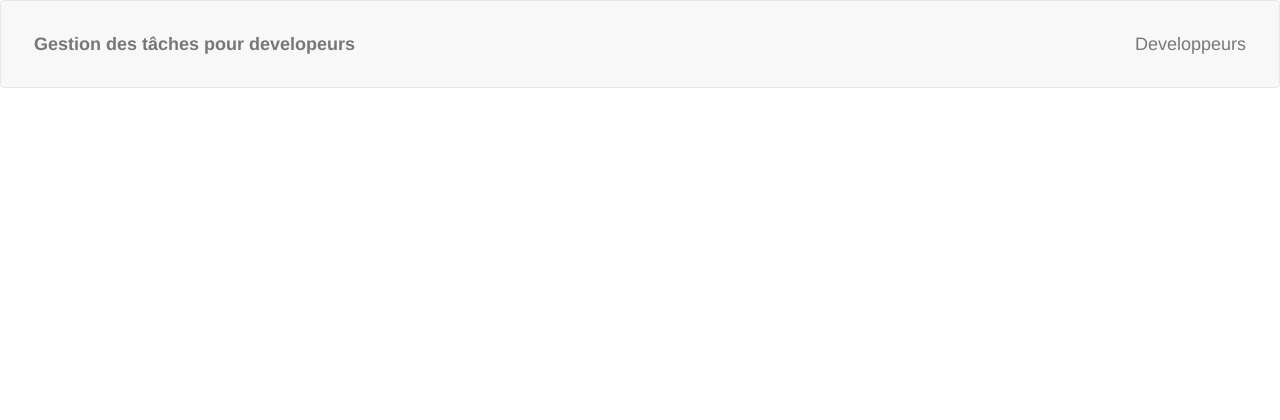
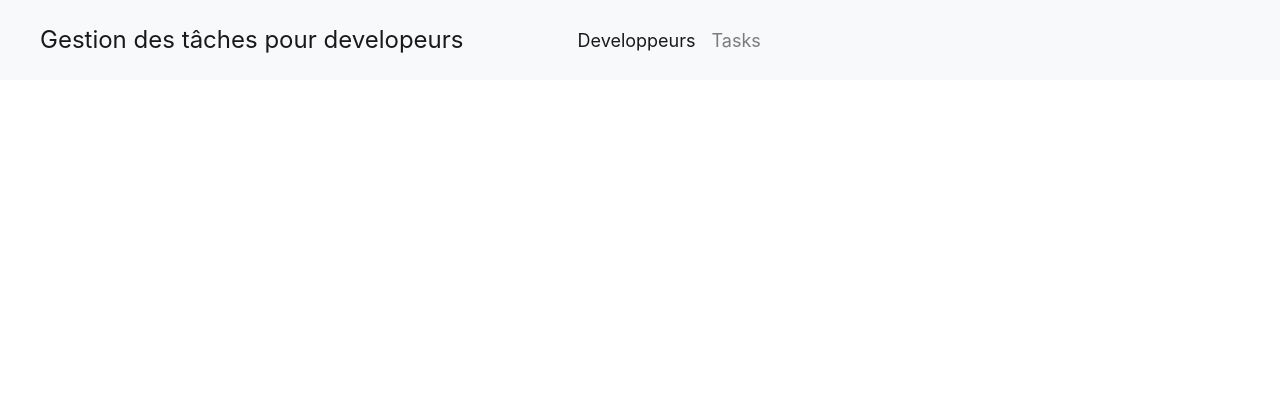
Before and after one commit to NicolasDhondt/DevelopersTasks, a Django app: template templates/_base.html in a window 1280 px wide. Shown: the top 420 px of the page. Before the commit the page ends 88 px from the top, so only its background shows below. Run offline with Django 3.2, Linux system fonts and the light colour scheme; the template is opened without the code that fills it, so the values that code supplies are empty; some libraries are stand-ins or nearby versions.

Commit message:
Add developer function added, views updated

```diff
--- a/developer/urls.py
+++ b/developer/urls.py
@@ -1,9 +1,11 @@
 from django.urls import path
 from .views import IndexView
+from developer import views
 
 
 app_name = 'developer'
 
 urlpatterns = [
     path('', IndexView.as_view(), name='index'),
+    path('create', views.create, name='create'),
 ]
--- a/static/css/style.css
+++ b/static/css/style.css
@@ -8,6 +8,7 @@ body {
 
 header {
   grid-area: header;
+  margin-bottom: 2em;
 }
 
 main {
@@ -15,7 +16,42 @@ main {
   font-size: 18px;
 }
 
+main h1 {
+  font-size: 35px;
+  margin-top: 1em;
+  margin-left: 1em;
+  text-decoration: underline;
+}
+
 nav {
-  padding: 1em;
+  height: 80px;
   font-size: 18px;
 }
+
+#navbar-brand {
+  font-size: 24px;
+  margin-left: 1em;
+}
+
+#navbar-nav {
+  margin-left: 5em;
+}
+
+#allCards {
+  display: flex;
+  flex-wrap: wrap;
+  text-align: center;
+  margin: 2em;
+}
+
+#oneCard {
+  margin: 3em;
+  width: 250px;
+}
+
+#addDevButton {
+  margin-left: 5em;
+  font-size: 18px;
+  width: 250px;
+  height: 40px;
+}
--- a/templates/_base.html
+++ b/templates/_base.html
@@ -4,28 +4,55 @@
   <head>
     <meta charset="UTF-8" />
     <title>DevelopersTasks</title>
-    <link rel="stylesheet" type="text/css" href="{% static 'css/style.css' %}">
-    <link rel="stylesheet" href="https://maxcdn.bootstrapcdn.com/bootstrap/3.4.1/css/bootstrap.min.css">
-    <script src="https://ajax.googleapis.com/ajax/libs/jquery/3.5.1/jquery.min.js"></script>
-    <script src="https://maxcdn.bootstrapcdn.com/bootstrap/3.4.1/js/bootstrap.min.js"></script>
+    <link
+      rel="stylesheet"
+      type="text/css"
+      href="{% static 'css/style.css' %}"
+    />
+    <link
+      rel="stylesheet"
+      href="https://cdn.jsdelivr.net/npm/bootstrap@4.0.0/dist/css/bootstrap.min.css"
+      integrity="sha384-Gn5384xqQ1aoWXA+058RXPxPg6fy4IWvTNh0E263XmFcJlSAwiGgFAW/dAiS6JXm"
+      crossorigin="anonymous"
+    />
+    <script
+      src="https://code.jquery.com/jquery-3.2.1.slim.min.js"
+      integrity="sha384-KJ3o2DKtIkvYIK3UENzmM7KCkRr/rE9/Qpg6aAZGJwFDMVNA/GpGFF93hXpG5KkN"
+      crossorigin="anonymous"
+    ></script>
+    <script
+      src="https://cdn.jsdelivr.net/npm/popper.js@1.12.9/dist/umd/popper.min.js"
+      integrity="sha384-ApNbgh9B+Y1QKtv3Rn7W3mgPxhU9K/ScQsAP7hUibX39j7fakFPskvXusvfa0b4Q"
+      crossorigin="anonymous"
+    ></script>
+    <script
+      src="https://cdn.jsdelivr.net/npm/bootstrap@4.0.0/dist/js/bootstrap.min.js"
+      integrity="sha384-JZR6Spejh4U02d8jOt6vLEHfe/JQGiRRSQQxSfFWpi1MquVdAyjUar5+76PVCmYl"
+      crossorigin="anonymous"
+    ></script>
   </head>
 
   <body>
     <header>
-      <nav class="navbar navbar-default">
-        <div class="container-fluid">
-          <div class="navbar-header">
-            <a class="navbar-brand" href="{% url 'developer:index' %}"><b>Gestion des tâches pour developeurs</b></a>
+      <nav class="navbar navbar-expand-lg navbar-light bg-light">
+        <a
+          id="navbar-brand"
+          class="navbar-brand"
+          href="{% url 'developer:index' %}"
+          >Gestion des tâches pour developeurs</a
+        >
+        <div class="collapse navbar-collapse" id="navbarNavAltMarkup">
+          <div id="navbar-nav" class="navbar-nav">
+            <a
+              class="nav-item nav-link active"
+              href="{% url 'developer:index' %}"
+              >Developpeurs</a
+            >
+            <a class="nav-item nav-link" href="#">Tasks</a>
           </div>
-          <ul class="nav navbar-nav navbar-right">
-            <li><a href="{% url 'developer:index' %}">Developpeurs</a></li>
-          </ul>
         </div>
       </nav>
     </header>
-
-    <main>
-    {% block content %} {% endblock content %}
-    <main>
+    <main>{% block content %} {% endblock content %}</main>
   </body>
 </html>
```
Also changed, not shown: developer/forms.py (added, +9 -0 lines), developer/templates/developer/dev_modal.html (added, +38 -0 lines), developer/templates/developer/index.html (+21 -9 lines), developer/views.py (+18 -2 lines).
